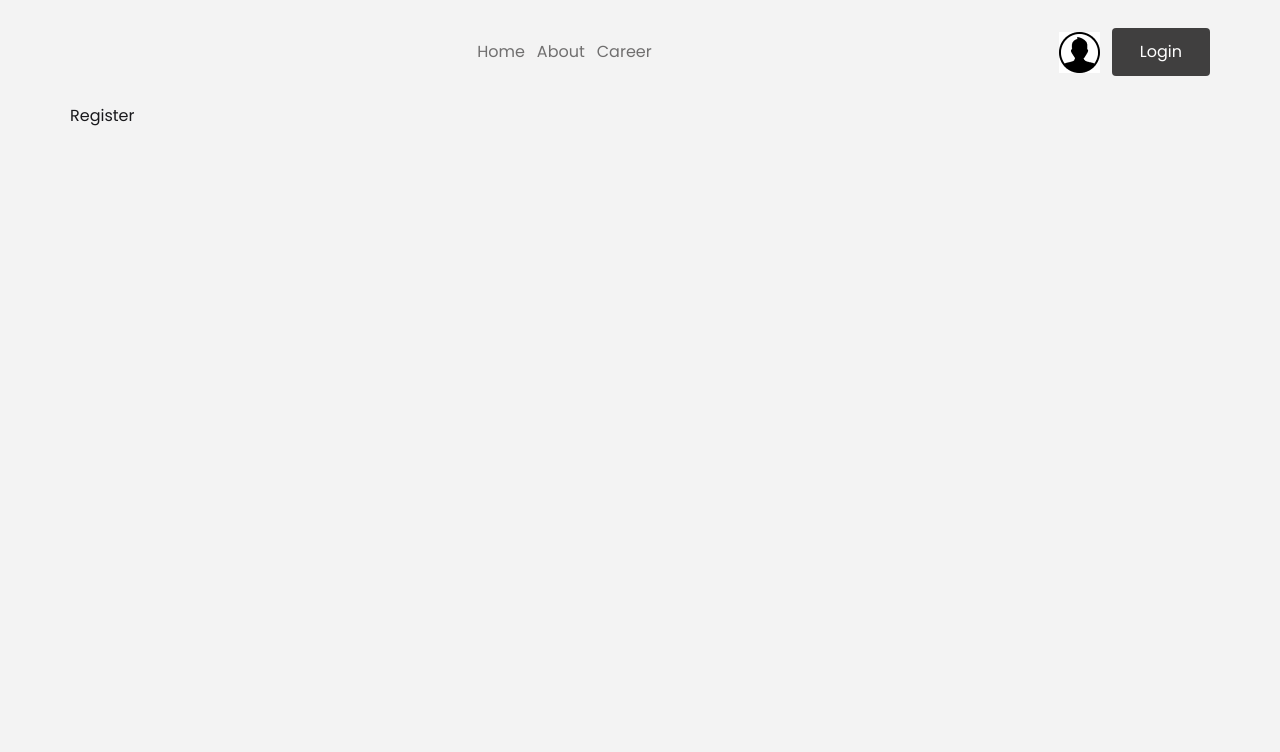
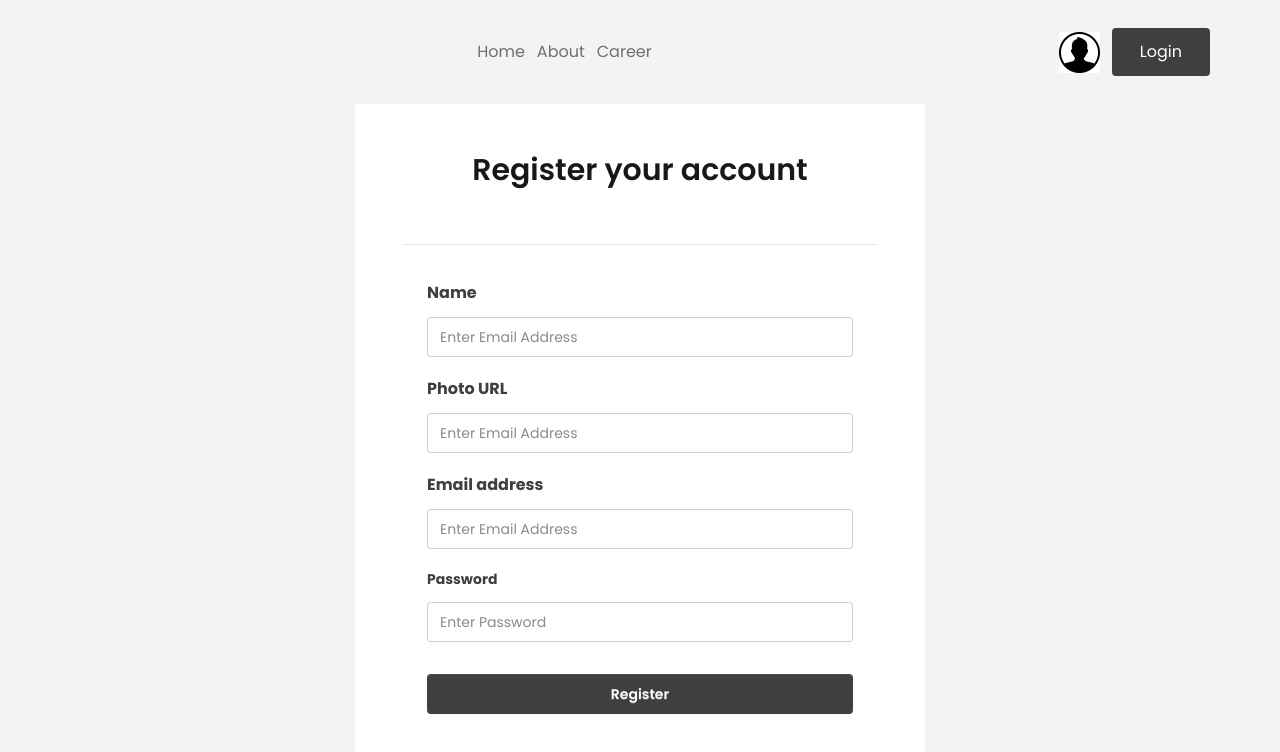
Before and after one commit to Samriddhadewan/Dragon-news, a React (Vite) app: page /auth/register in a window 1280 px wide. Shown: the top 752 px of the page. Built offline with nearby package versions, Linux system fonts and the light colour scheme.

Commit message:
register page make done

```diff
--- /dev/null
+++ b/src/Components/Register.jsx
@@ -0,0 +1,46 @@
+import { Link } from "react-router-dom"
+
+const Register = () => {
+  return (
+<div className="min-h-[70vh] justify-center  items-center flex">
+        <div className="card rounded-none bg-base-100 w-[50%] p-12">
+            <h2 className="text-3xl pb-14 font-semibold text-center">Register your account</h2>
+
+            <hr className="text-[#E7E7E7]" />
+      <form className="card-body">
+        <div className="form-control">
+          <label className="label">
+            <span className="label-text text-[#403F3F] font-bold my-3 text-base">Name</span>
+          </label><br />
+          <input type="email" placeholder="Enter Email Address" className="input input-bordered w-full" required />
+        </div>
+        <div className="form-control">
+          <label className="label">
+            <span className="label-text text-[#403F3F] font-bold my-3 text-base">Photo URL</span>
+          </label><br />
+          <input type="email" placeholder="Enter Email Address" className="input input-bordered w-full" required />
+        </div>
+        <div className="form-control">
+          <label className="label">
+            <span className="label-text text-[#403F3F] font-bold my-3 text-base">Email address</span>
+          </label><br />
+          <input type="email" placeholder="Enter Email Address" className="input input-bordered w-full" required />
+        </div>
+        <div className="form-control">
+          <label className="label">
+            <span className="label-text text-[#403F3F] font-bold my-3 ">Password</span>
+          </label>
+          <br />
+          <input type="password" placeholder="Enter Password" className="w-full input input-bordered" required /> <br />
+        </div>
+        <div className="form-control mt-6">
+          <button className="btn  w-full text-white border-none bg-[#403F3F]">Register</button>
+        </div>
+
+      </form>
+    </div>
+    </div>
+  )
+}
+
+export default Register
--- a/src/Routes/Routes.jsx
+++ b/src/Routes/Routes.jsx
@@ -3,6 +3,7 @@ import MainLayout from "../Layouts/MainLayout"
 import CategoryData from "../Components/CategoryData"
 import AuthLayout from "../Layouts/AuthLayout"
 import LoginPage from "../Components/LoginPage"
+import Register from "../Components/Register"
 
 const Routes = createBrowserRouter([
     {
@@ -31,7 +32,7 @@ const Routes = createBrowserRouter([
             },
             {
                 path:"/auth/register",
-                element: <h1>Register</h1>
+                element: <Register />
             },
         ]
     },
```
